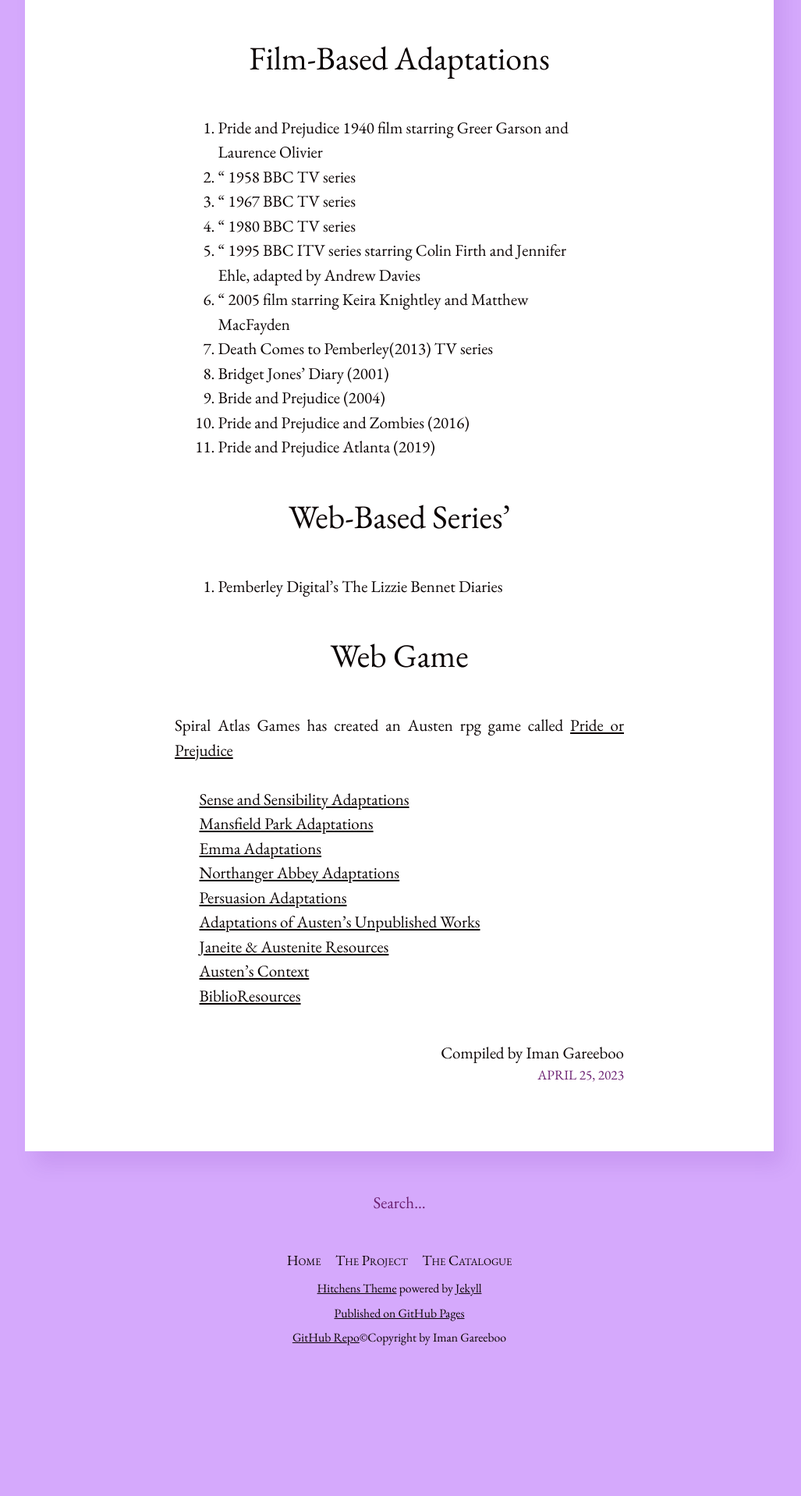
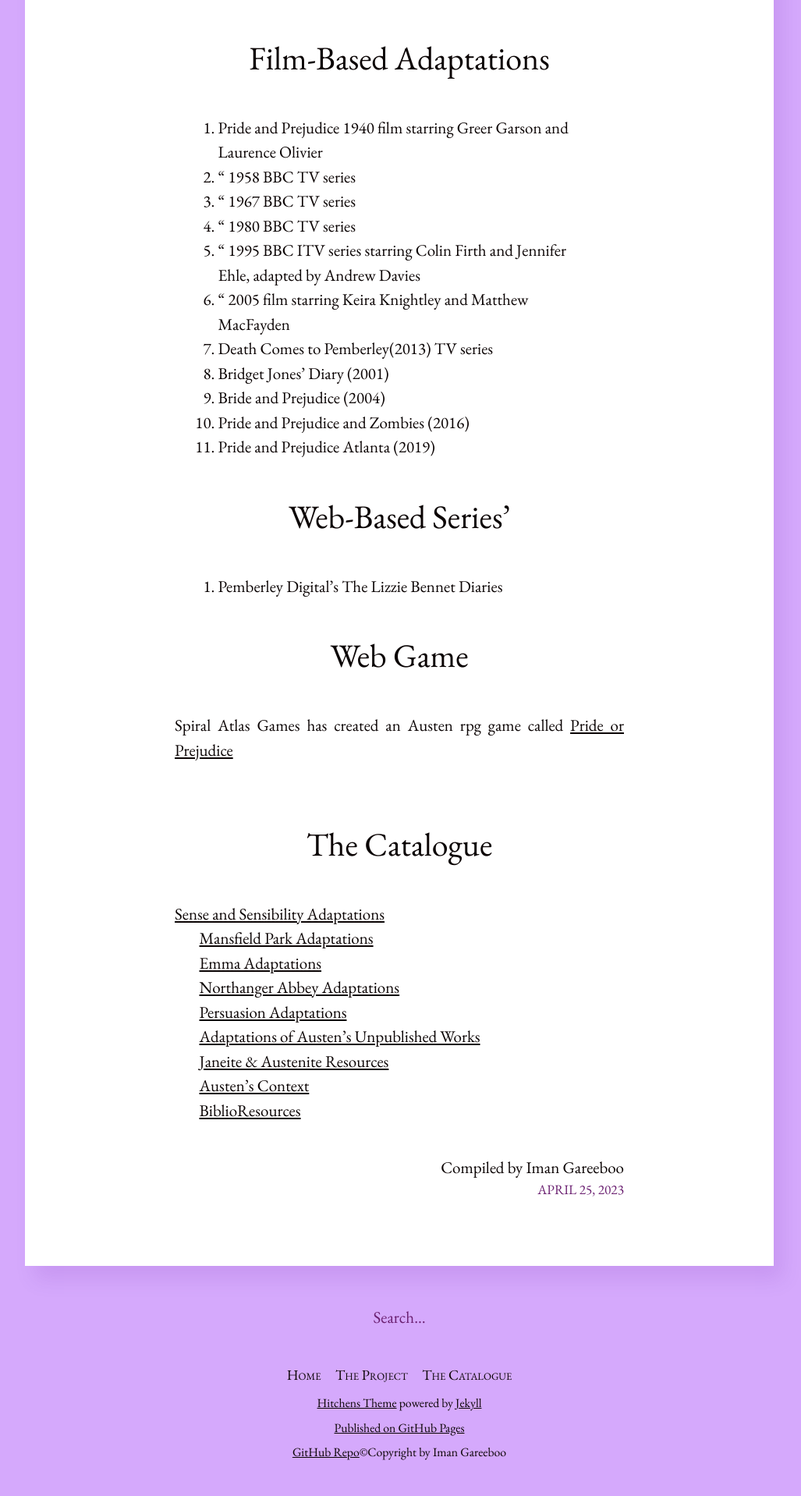
Before and after one commit to imangareeboo/Austen_Adaptations, a Jekyll site: the page built from _posts/2023-04-25-1.Pride-and-Prejudice-Adaptations.md, in a window 1280 px wide. Shown: the part 2257-4175 px from the top of the page at 78% size, without its empty margins (128-1155 px from the left). Built offline with Jekyll 4.4.1, drawn with Linux system fonts in a browser that asks for light colours; before the commit the page ends 4028 px from its top, so only the background shows below that.

Commit message:
Update 2023-04-25-1.Pride-and-Prejudice-Adaptations.md

```diff
--- a/_posts/2023-04-25-1.Pride-and-Prejudice-Adaptations.md
+++ b/_posts/2023-04-25-1.Pride-and-Prejudice-Adaptations.md
@@ -79,7 +79,7 @@ Spiral Atlas Games has created an Austen rpg game called [Pride or Prejudice](ht
 
 
 <br>
-
+## The Catalogue
 [Sense and Sensibility Adaptations](https://imangareeboo.github.io/Austen_Adaptations/literature/2023/04/25/2.Sense-and-Sensibility-Adaptations.html)
 
 [Mansfield Park Adaptations](https://imangareeboo.github.io/Austen_Adaptations/literature/2023/04/25/3.Mansfield-Park-Adaptations.html)
```
